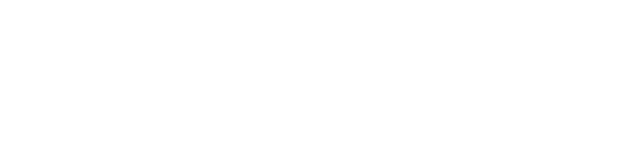
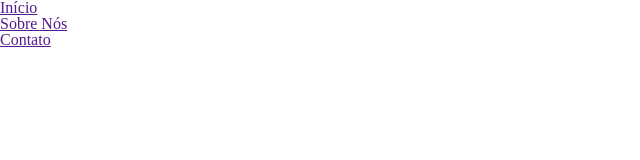
Before and after one commit to Rafoulas/Projeto-E-Service, a plain HTML site: page index.html in a window 1280 px wide. Shown: the whole page, without its empty margins (0-640 px from the left). Drawn offline with Linux system fonts and the light colour scheme.

Commit message:
criando header

```diff
--- a/index.html
+++ b/index.html
@@ -9,7 +9,11 @@
     <title>E-Service</title>
 </head>
 <header>
-
+    <section>
+        <p><a href="">Início</p></a>
+        <p><a href="">Sobre Nós</p></a>
+        <p><a href="">Contato</p></a>
+    </section>
 </header>
 <body>
 
```
